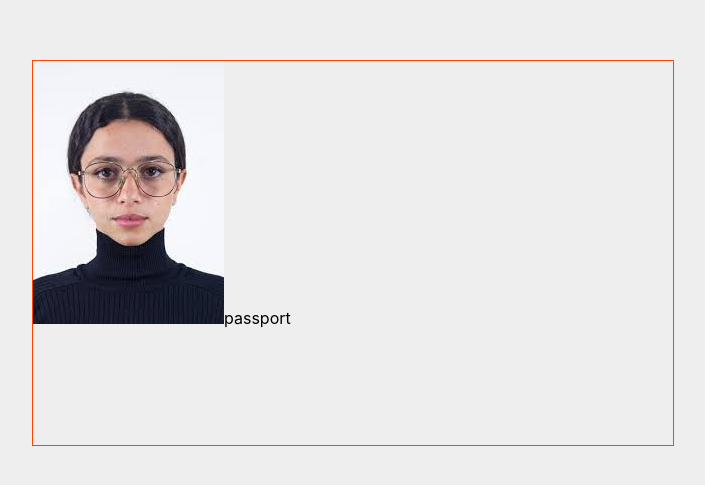
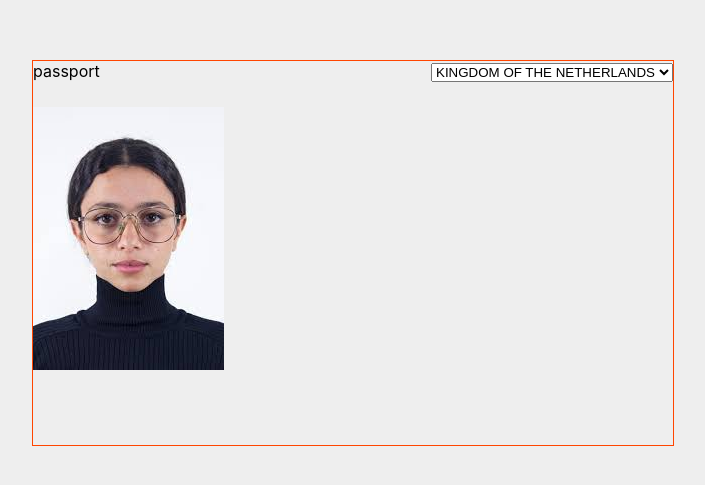
Before and after one commit to wmw123/fake-id-generator, a React (Create React App) app: page /passporteditor in a window 1280 px wide. Shown: the part 147-632 px from the top of the page, without its empty margins (287-992 px from the left). Built offline with nearby package versions, Linux system fonts and the light colour scheme.

Commit message:
Create selector for countries

```diff
--- a/src/pages/PassportEditor.css
+++ b/src/pages/PassportEditor.css
@@ -11,4 +11,19 @@
   width: 50vw;
   height: 30vw;
   border: 1px solid orangered;
+  display: grid;
+  grid-template-columns: 3fr;
+  grid-template-areas:
+    '. header header'
+    'photo inputs inputs'
+    'photo inputs inputs'
+    '. inputs inputs';
 }
+
+.header {
+  grid-area: header;
+}
+
+.picture {
+  grid-area: photo;
+}
--- a/src/pages/PassportEditor.jsx
+++ b/src/pages/PassportEditor.jsx
@@ -3,10 +3,25 @@ import './PassportEditor.css';
 import image from '../img/img_passport.jpeg';
 
 export default function PassportEditor() {
+  const countries = ['kingdom of the netherlands', 'belgium', 'germany'];
+
+  const renderCountries = () => {
+    return (
+      <select>
+        {countries.map((country, i) => (
+          <option key={i} value={country}>
+            {country.toUpperCase()}
+          </option>
+        ))}
+      </select>
+    );
+  };
+
   return (
-    <div class="passport-container">
-      <div class="passport__page--2">
-        <img src={image} alt="image passport" />
+    <div className="passport-container">
+      <div className="passport__page--2">
+        <div className="header">{renderCountries()}</div>
+        <img className="picture" src={image} alt="passport" />
         passport
       </div>
     </div>
```
